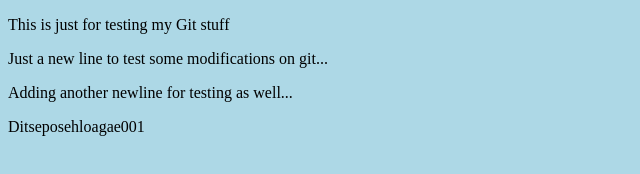
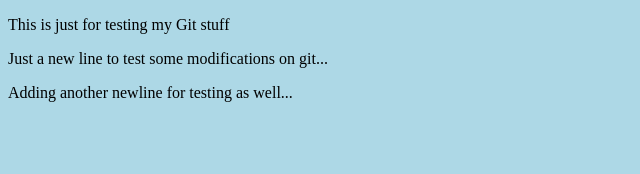
Before and after one commit to HarryB001/testingGitOnMyMacBook, a plain HTML site: page index.html in a window 1280 px wide. Shown: the whole page, without its empty margins (0-640 px from the left). Drawn offline with Linux system fonts and the light colour scheme.

Commit message:
removed unwanted text

```diff
--- a/index.html
+++ b/index.html
@@ -11,5 +11,3 @@
 
 </body>
 </html>
-
-Ditseposehloagae001
```
